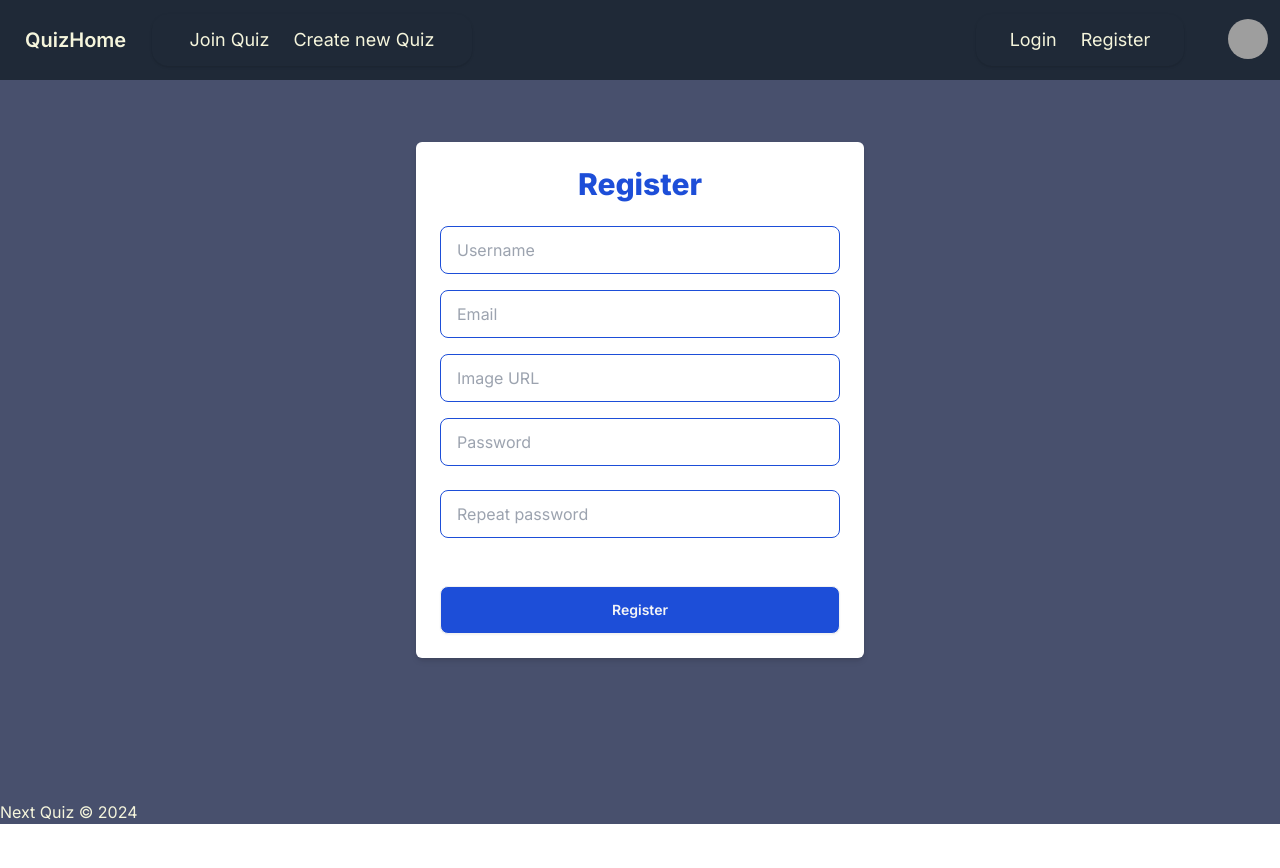
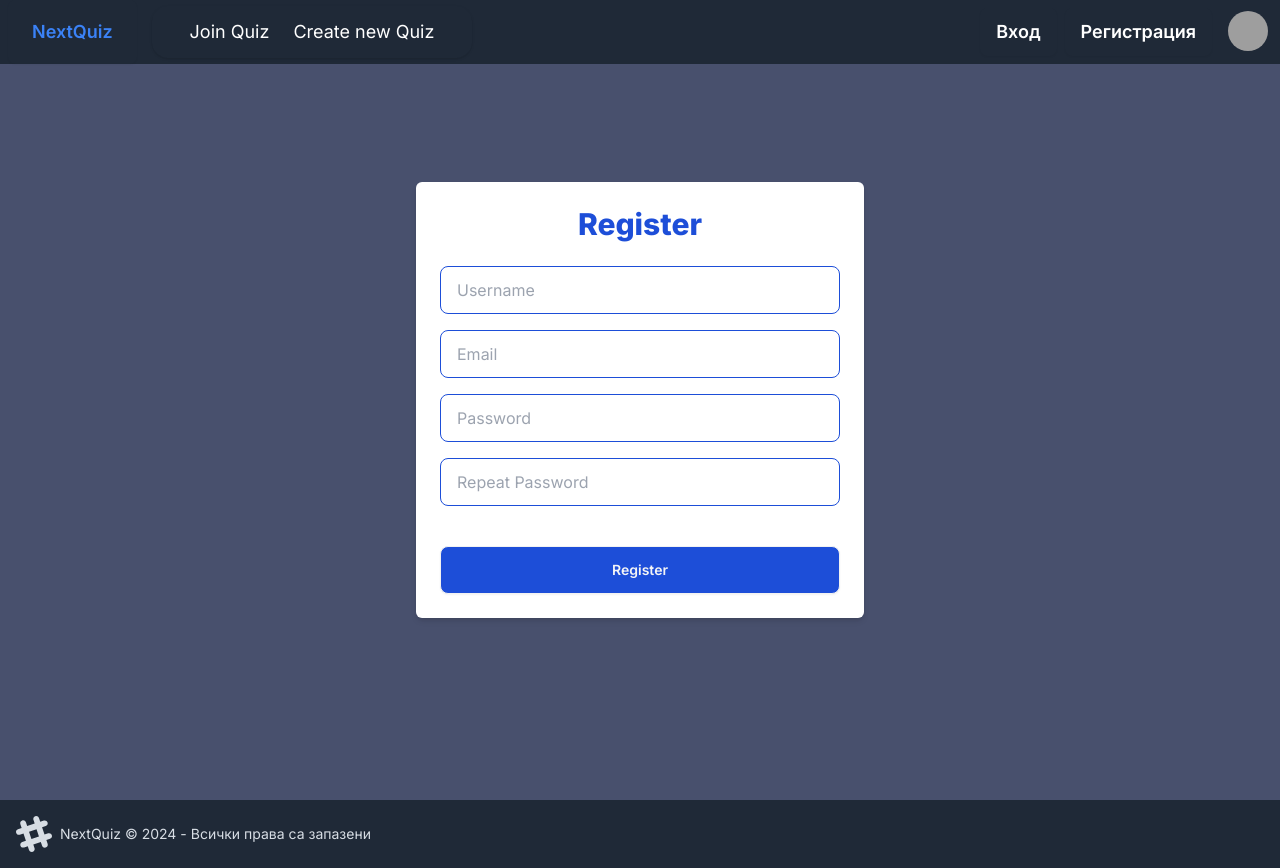
Before and after one commit to RosenIgn/NextQuiz, a Next.js app in the folder QuizApp/Client/quiz-app/: page /register in a window 1280 px wide. Before the commit the page ends 824 px from the top, so only its background shows below. Built offline with nearby package versions, Linux system fonts and the light colour scheme; grey boxes are pictures that could not be loaded.

Commit message:
fixes on the front end

```diff
--- a/QuizApp/Client/quiz-app/app/layout.js
+++ b/QuizApp/Client/quiz-app/app/layout.js
@@ -5,17 +5,22 @@
 const inter = Inter({ subsets: ["latin"] });
 
 export const metadata = {
-  title: "Create Next App",
-  description: "Generated by create next app",
+  title: "NextQuiz",
+  description: "IT Kariera Project",
 };
 
 export default function RootLayout({ children }) {
   return (
-    <html lang="en">
+    <html lang="en" data-theme="light">
       <body className={inter.className}>
-        <CustomNavbar />
+        <CustomNavbar/>
         {children}
-        <footer>Next Quiz © 2024</footer>
+        <footer className="footer items-center p-4 bg-gray-800 text-neutral-content">
+          <aside className="items-center grid-flow-col">
+            <svg width="36" height="36" viewBox="0 0 24 24" xmlns="http://www.w3.org/2000/svg" fillRule="evenodd" clipRule="evenodd" className="fill-current"><path d="M22.672 15.226l-2.432.811.841 2.515c.33 1.019-.209 2.127-1.23 2.456-1.15.325-2.148-.321-2.463-1.226l-.84-2.518-5.013 1.677.84 2.517c.391 1.203-.434 2.542-1.831 2.542-.88 0-1.601-.564-1.86-1.314l-.842-2.516-2.431.809c-1.135.328-2.145-.317-2.463-1.229-.329-1.018.211-2.127 1.231-2.456l2.432-.809-1.621-4.823-2.432.808c-1.355.384-2.558-.59-2.558-1.839 0-.817.509-1.582 1.327-1.846l2.433-.809-.842-2.515c-.33-1.02.211-2.129 1.232-2.458 1.02-.329 2.13.209 2.461 1.229l.842 2.515 5.011-1.677-.839-2.517c-.403-1.238.484-2.553 1.843-2.553.819 0 1.585.509 1.85 1.326l.841 2.517 2.431-.81c1.02-.33 2.131.211 2.461 1.229.332 1.018-.21 2.126-1.23 2.456l-2.433.809 1.622 4.823 2.433-.809c1.242-.401 2.557.484 2.557 1.838 0 .819-.51 1.583-1.328 1.847m-8.992-6.428l-5.01 1.675 1.619 4.828 5.011-1.674-1.62-4.829z"></path></svg>
+            <p>NextQuiz © 2024 - Всички права са запазени</p>
+          </aside>
+        </footer>
       </body>
     </html>
   );
--- a/QuizApp/Client/quiz-app/app/register/page.js
+++ b/QuizApp/Client/quiz-app/app/register/page.js
@@ -7,7 +7,7 @@
           username: '',
           email: '',
           password: '',
-          ImgUrl: '',
+          repeatPassword: '',
         });
 
         const handleChange = (e) => {
@@ -45,31 +45,22 @@
               className="input w-full border-blue-700 text-black mb-4"
             />
             <input
-              label="ImgUrl"
-              type="text"
-              name="ImgUrl"
-              placeholder='Image URL'
-              value={formData.ImgUrl}
-              onChange={handleChange}
-              className="input w-full border-blue-700 text-gray-400 text-black mb-4"
-            />
-            <input
               label="Password"
               type="password"
               name="password"
               placeholder='Password'
               value={formData.password}
               onChange={handleChange}
-              className="input w-full border-blue-700 text-black mb-6"
+              className="input w-full border-blue-700 text-black mb-4"
             />
-             <input
-              label="repear-password"
-              type="repear-password"
-              name="repear-password"
-              placeholder='Repeat password'
-              value={formData.password}
+            <input
+              label="Repeat Password"
+              type="password"
+              name="repeatPassword"
+              placeholder='Repeat Password'
+              value={formData.repeatPassword}
               onChange={handleChange}
-              className="input w-full border-blue-700 text-black mb-6"
+              className="input w-full border-blue-700 text-black mb-4"
             />
             <br/>
             <button className='btn w-full bg-blue-700 text-gray-100' type="submit">Register</button>
--- a/QuizApp/Client/quiz-app/components/navbar.js
+++ b/QuizApp/Client/quiz-app/components/navbar.js
@@ -1,37 +1,27 @@
 export const CustomNavbar = () => {
   return (
-    <div className="absolute navbar h-20 bg-gray-800">
+    <div className="absolute navbar h-10 bg-gray-800">
       <div className="flex-1">
-        <a className="btn btn-ghost text-xl" href="/">QuizHome</a>
+        <a role="button" className="btn btn-xs sm:btn-sm md:btn-md lg:btn-lg bg-transparent text-xl text-blue-500 border-none" href="http://localhost:3000">NextQuiz</a>
       </div>
       <ul
         tabIndex={0}
         className="absolute flex flex-row self-center ml-36 justify-start justify-center menu menu-sm dropdown-content z-[1] shadow rounded-box w-80"
       >
         <li>
-          <a className="text-lg" href="/joinQuiz">
-            Join Quiz
-          </a>
+          <a className="text-lg text-white" href="/joinQuiz">Join Quiz</a>
         </li>
 
         <li>
-          <a className="text-lg" href="/createQuiz">Create new Quiz</a>
+          <a className="text-lg text-white" href="/createQuiz">Create new Quiz</a>
         </li>
       </ul>
-      <ul
-        tabIndex={1}
-        className="flex flex-row justify-center menu menu-sm dropdown-content z-[1]  mr-10 shadow rounded-box w-52"
-      >
-        <li>
-          <a className="text-lg" href="/login">
-            Login
-          </a>
-        </li>
-
-        <li>
-          <a className="text-lg" href="/register">Register</a>
-        </li>
-      </ul>
+      <div className="flex-none">
+        <ul className="menu menu-horizontal px-3">
+          <a role="button" className="btn text-lg text-white border-none bg-transparent" href="/login">Вход</a>
+          <a role="button" className="btn text-lg d-none d-md-flex ms-2 text-white border-none bg-transparent" href="/register">Регистрация</a>
+        </ul>
+      </div>
 
       <div className="flex-none">
         <div className="dropdown dropdown-end">
@@ -58,16 +48,13 @@
             className="menu menu-sm dropdown-content mt-3 z-[1] p-2 shadow bg-gray-800 rounded-box w-52"
           >
             <li>
-              <a className="justify-between">
-                Profile
-                <span className="badge">New</span>
-              </a>
+              <a href="/profile">Профил</a>
             </li>
             <li>
-              <a>Settings</a>
+              <a href="/accountSettings">Настройки</a>
             </li>
             <li>
-              <a href="/logout">Logout</a>
+              <a href="/logout">Излез от акаунта</a>
             </li>
           </ul>
         </div>
--- a/QuizApp/Client/quiz-app/tailwind.config.js
+++ b/QuizApp/Client/quiz-app/tailwind.config.js
@@ -1,10 +1,16 @@
 /** @type {import('tailwindcss').Config} */
+
+const colors = require('tailwindcss/colors')
+
 module.exports = {
   content: [
     "./pages/**/*.{js,ts,jsx,tsx,mdx}",
     "./components/**/*.{js,ts,jsx,tsx,mdx}",
     "./app/**/*.{js,ts,jsx,tsx,mdx}",
   ],
+  daisyui: {
+    themes: ["light", "dark", "cupcake"],
+  },
   theme: {
     extend: {
       backgroundImage: {
```
